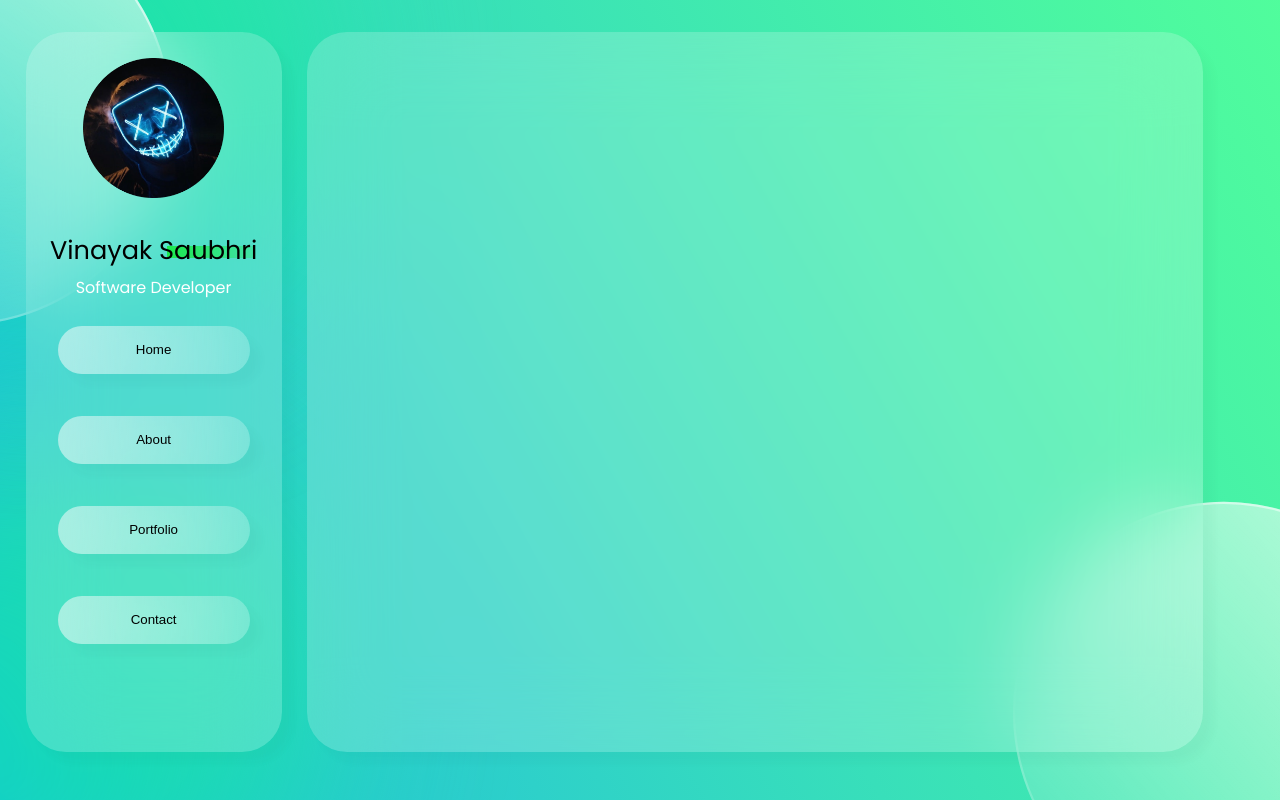
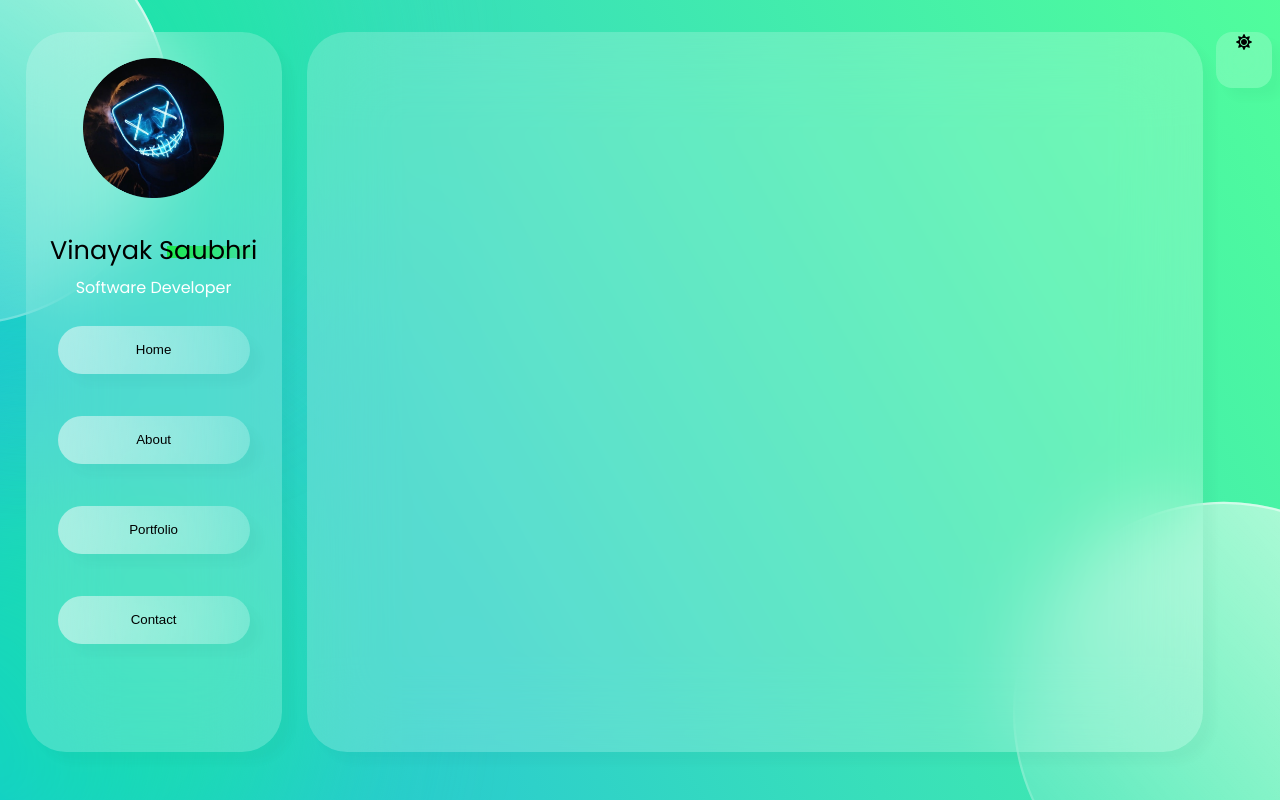
Before and after one commit to vinayaksaubhri/Portfolio, a React (Create React App) app in the folder portfolio/: page / in a window 1280 px wide. Built offline with nearby package versions, Linux system fonts and the light colour scheme.

Commit message:
adding button

```diff
--- a/portfolio/package.json
+++ b/portfolio/package.json
@@ -3,11 +3,16 @@
   "version": "0.1.0",
   "private": true,
   "dependencies": {
+    "@fortawesome/fontawesome-svg-core": "^1.2.35",
+    "@fortawesome/free-solid-svg-icons": "^5.15.3",
+    "@fortawesome/react-fontawesome": "^0.1.14",
+    "@react-icons/all-files": "^4.1.0",
     "@testing-library/jest-dom": "^5.11.4",
     "@testing-library/react": "^11.1.0",
     "@testing-library/user-event": "^12.1.10",
     "react": "^17.0.1",
     "react-dom": "^17.0.1",
+    "react-icons": "^4.2.0",
     "react-scripts": "4.0.3",
     "web-vitals": "^1.0.1"
   },
--- a/portfolio/src/Components/Button.js
+++ b/portfolio/src/Components/Button.js
@@ -1,9 +1,13 @@
 import React from 'react'
 import '../Css/app.css'
+import { FaSun } from "react-icons/fa";
+
+
+let app_button__sun_icon = {fontsize:"100%"};
 function Button() {
     return (
         <div className="app_button">
-
+          <FaSun/>
         </div>
     )
 }
--- a/portfolio/src/Css/app.css
+++ b/portfolio/src/Css/app.css
@@ -1,6 +1,6 @@
-.Main{
-   height:90vh;
-   width:70vw;
+.Main {
+  height: 90vh;
+  width: 70vw;
   position: absolute;
   left: 24vw;
   top: 4vh;
@@ -12,9 +12,9 @@
   box-shadow: 10px 10px 10px rgba(46, 54, 68, 0.03);
   text-align: center;
 }
-.app_button{
-    height: 7 vh;
-    width:7vh;
+.app_button {
+  height: 7vh;
+  width: 7vh;
   position: absolute;
   left: 95vw;
   top: 4vh;
```
Also changed, not shown: 1 other file (tests, documents, lock files or other folders). Lines whose indentation alone changed are shown as unchanged.
